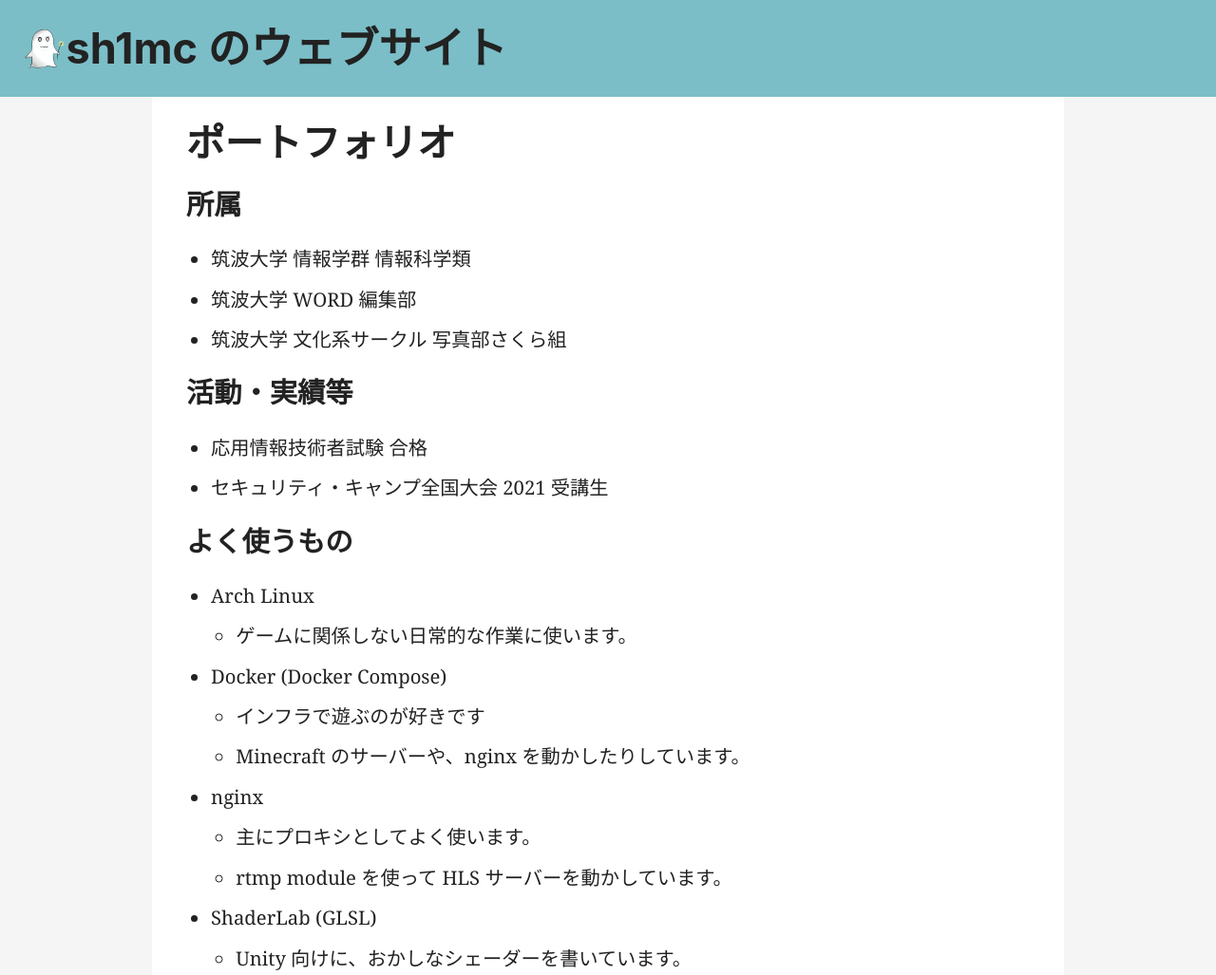
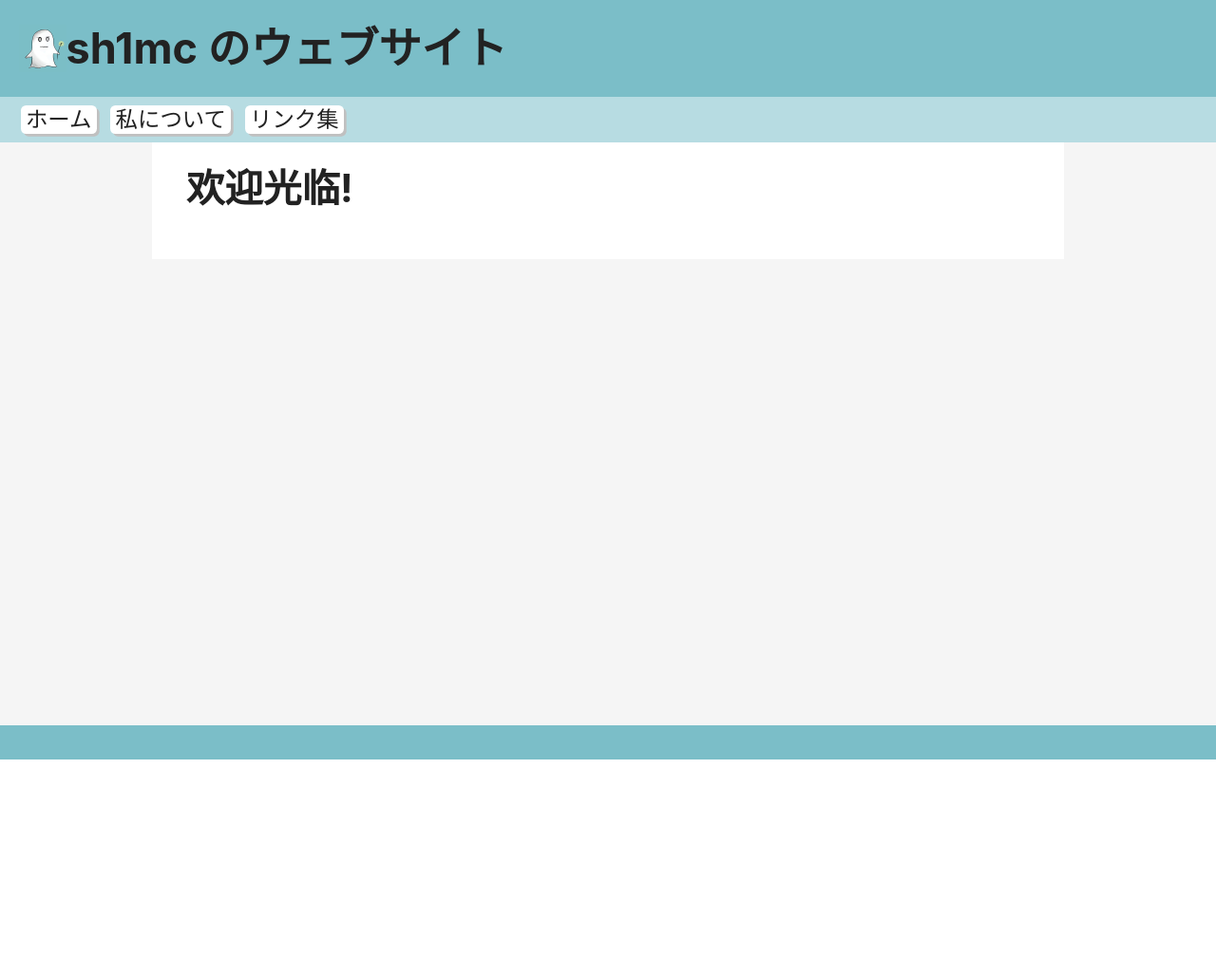
Before and after one commit to sh1mc/www.sh1m.com, a Gatsby site: page / in a window 1280 px wide. Shown: the top 1027 px of the page at 95% size. After the commit the page ends 800 px from the top, so only its background shows below. Built offline with nearby package versions, Linux system fonts and the light colour scheme; Gatsby itself is replaced by a stand-in of ours; some packages are replaced by stand-ins of ours.

Commit message:
add pages

```diff
--- a/src/components/footer.tsx
+++ b/src/components/footer.tsx
@@ -10,4 +10,7 @@ const FooterElem = styled.footer`
     margin-top: 2rem;
     padding-bottom: 2rem;
     background: ${Color.primaly};
+	position: absolute;
+	bottom: 0;
+	width: 100%;
 `
--- a/src/components/header.tsx
+++ b/src/components/header.tsx
@@ -6,7 +6,7 @@ import { Color } from "../lib/consts"
 import { StaticImage } from "gatsby-plugin-image"
 import { mediaMobile } from "../lib/consts"
 
-const Header = ({ siteTitle }) => (
+const Header : React.FC = ({ siteTitle }) => (
     <HeaderElem>
         <Wrapper>
             <Heading>
@@ -16,6 +16,11 @@ const Header = ({ siteTitle }) => (
                 </HeaderLink>
             </Heading>
         </Wrapper>
+		 <Navi>
+            <NaviLink to="/">ホーム</NaviLink>
+            <NaviLink to="/portfolio">私について</NaviLink>
+            <NaviLink to="/links">リンク集</NaviLink>
+		 </Navi>
     </HeaderElem>
 )
 
@@ -37,6 +42,29 @@ Header.defaultProps = {
     siteTitle: ``,
 }
 
+const NaviLink = styled(Link)`
+	display: inline-block;
+    text-decoration: None;
+	color: ${Color.text};
+	margin-left: 0.4rem;
+	margin-right: 0.4rem;
+	margin-top: 0.5rem;
+	margin-bottom: 0.5rem;
+	background: ${Color.secondary};
+	padding-left: 0.3rem;
+	padding-right: 0.3rem;
+	border-radius: 0.3rem;
+	box-shadow: 0.15rem 0.15rem ${Color.shadow};
+
+	font-size: 1.3rem;
+	${mediaMobile`font-size: 1rem;`}
+`
+
+const Navi = styled.div`
+	background: ${Color.tertiary};
+	padding-left: 0.8rem;
+`
+
 const Heading = styled.h1`
     margin: 0;
 `
@@ -55,5 +83,5 @@ const HeaderLink = styled(Link)`
     color: ${Color.text};
     text-decoration: None;
 	font-size: 2.5rem;
-	${mediaMobile`font-size: 1.5rem;`}
+	${mediaMobile`font-size: 1.7rem;`}
 `
--- a/src/components/layout.tsx
+++ b/src/components/layout.tsx
@@ -55,4 +55,6 @@ const Root = styled.html`
     box-sizing: border-box;
     overflow-y: scroll;
     background: ${Color.background};
+	position: relative;
+	min-height: 100vh;
 `
--- a/src/lib/consts.tsx
+++ b/src/lib/consts.tsx
@@ -2,7 +2,9 @@ import mediaQuery from "styled-media-query"
 export const Color = {
     primaly: "#7bbec8",
     secondary: "white",
+	tertiary: "#b7dce2",
     background: "whitesmoke",
+	shadow: "silver",
     text: "#222222",
 }
 
--- a/src/pages/index.tsx
+++ b/src/pages/index.tsx
@@ -7,26 +7,8 @@ import Seo from "../components/seo"
 const IndexPage = ({ data }) => (
     <Layout>
         <Seo title="ホーム" />
-        {data.allMarkdownRemark.nodes.map(node => (
-            <div>
-                <Heading1>{node.frontmatter.title}</Heading1>
-                <div dangerouslySetInnerHTML={{ __html: node.html }} />
-            </div>
-        ))}
+		<Heading1>欢迎光临!</Heading1>
     </Layout>
 )
 
 export default IndexPage
-
-export const query = graphql`
-    query {
-        allMarkdownRemark {
-            nodes {
-                html
-                frontmatter {
-                    title
-                }
-            }
-        }
-    }
-`
```
Also changed, not shown: src/pages/links.tsx (added, +32 -0 lines), src/pages/portfolio.tsx (added, +32 -0 lines), src/images/gatsby-icon.png (deleted).
